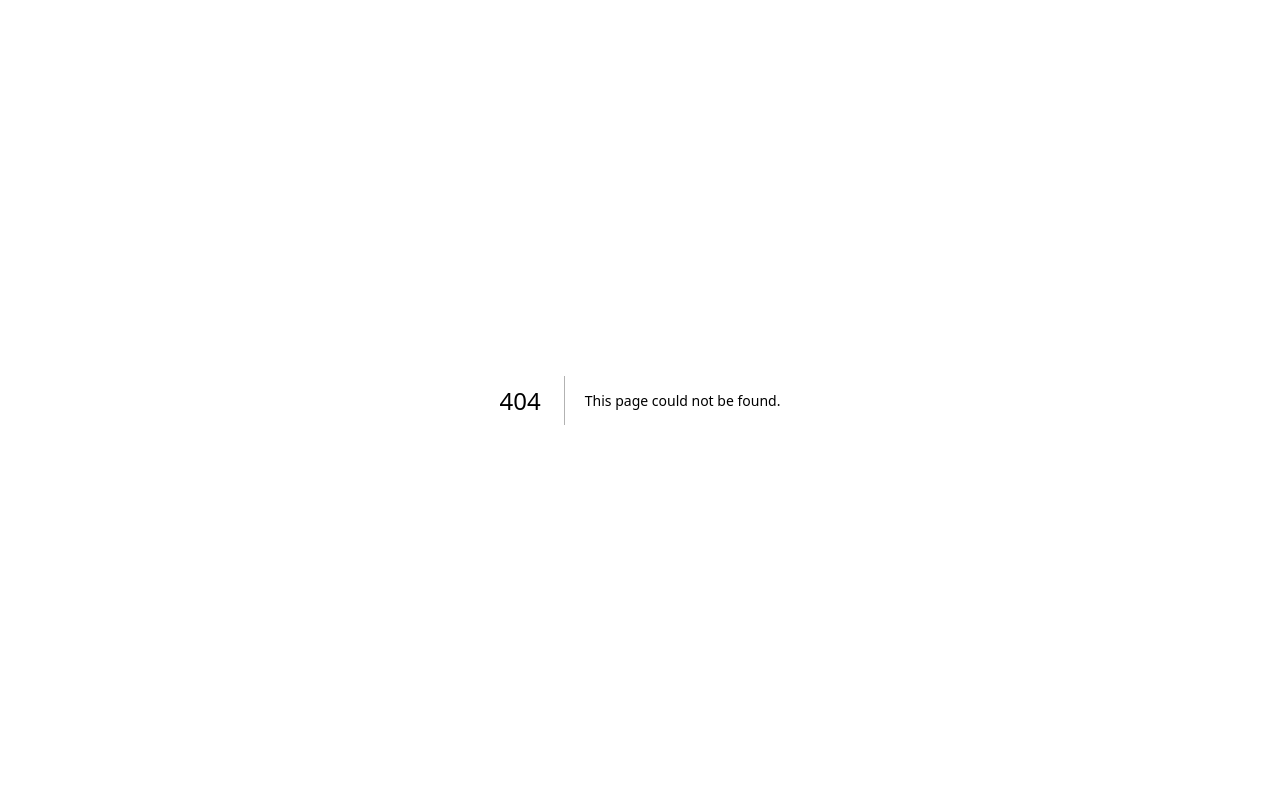
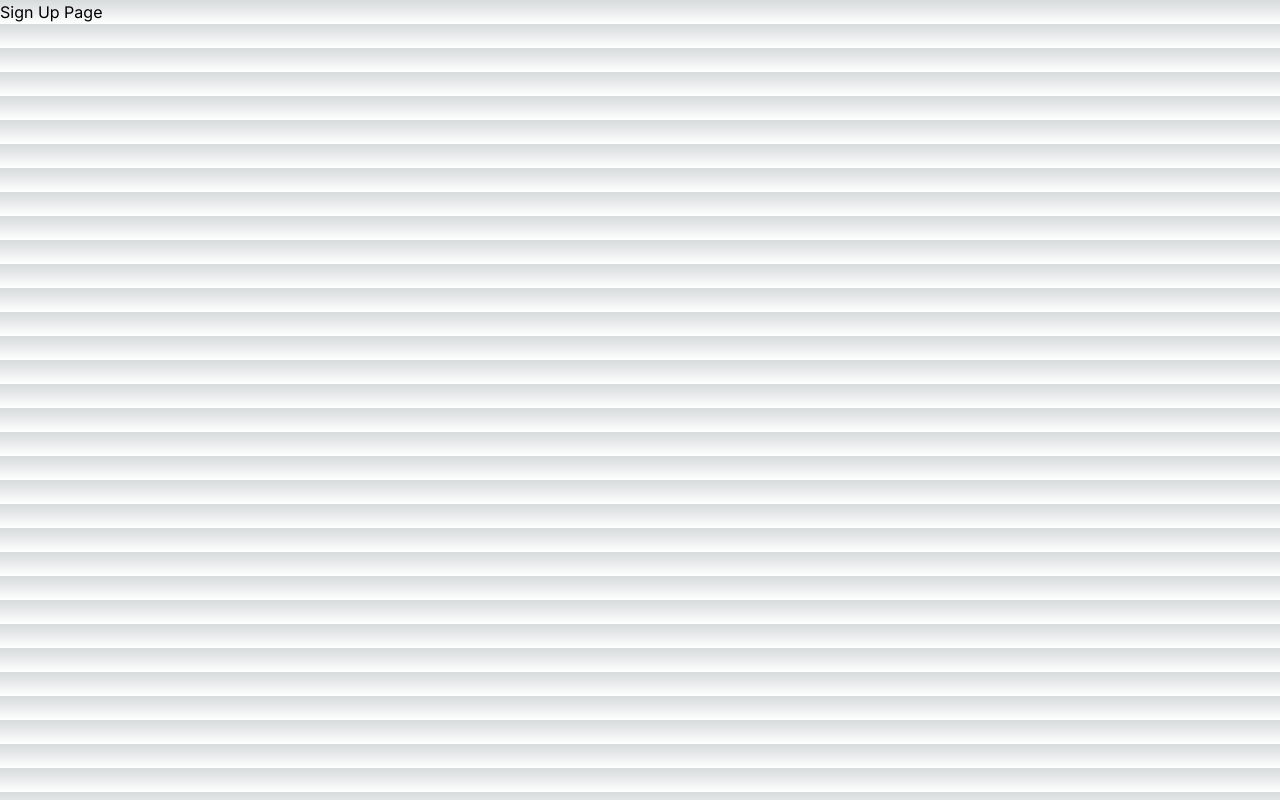
Before and after one commit to maheshwari-dhruv/nextjs-auth-project, a Next.js app: page /signup in a window 1280 px wide. Before the commit this address had no page. Built offline with nearby package versions, Linux system fonts and the light colour scheme.

Commit message:
create ui pages for login and signup

```diff
--- /dev/null
+++ b/src/app/login/page.tsx
@@ -0,0 +1,9 @@
+"use client";
+
+export default function LoginPage() {
+  return (
+    <div>
+      <h1>Login Page</h1>
+    </div>
+  );
+}
--- /dev/null
+++ b/src/app/signup/page.tsx
@@ -0,0 +1,9 @@
+"use client";
+
+export default function SignUpPage() {
+  return (
+    <div>
+      <h1>Sign Up Page</h1>
+    </div>
+  );
+}
```
